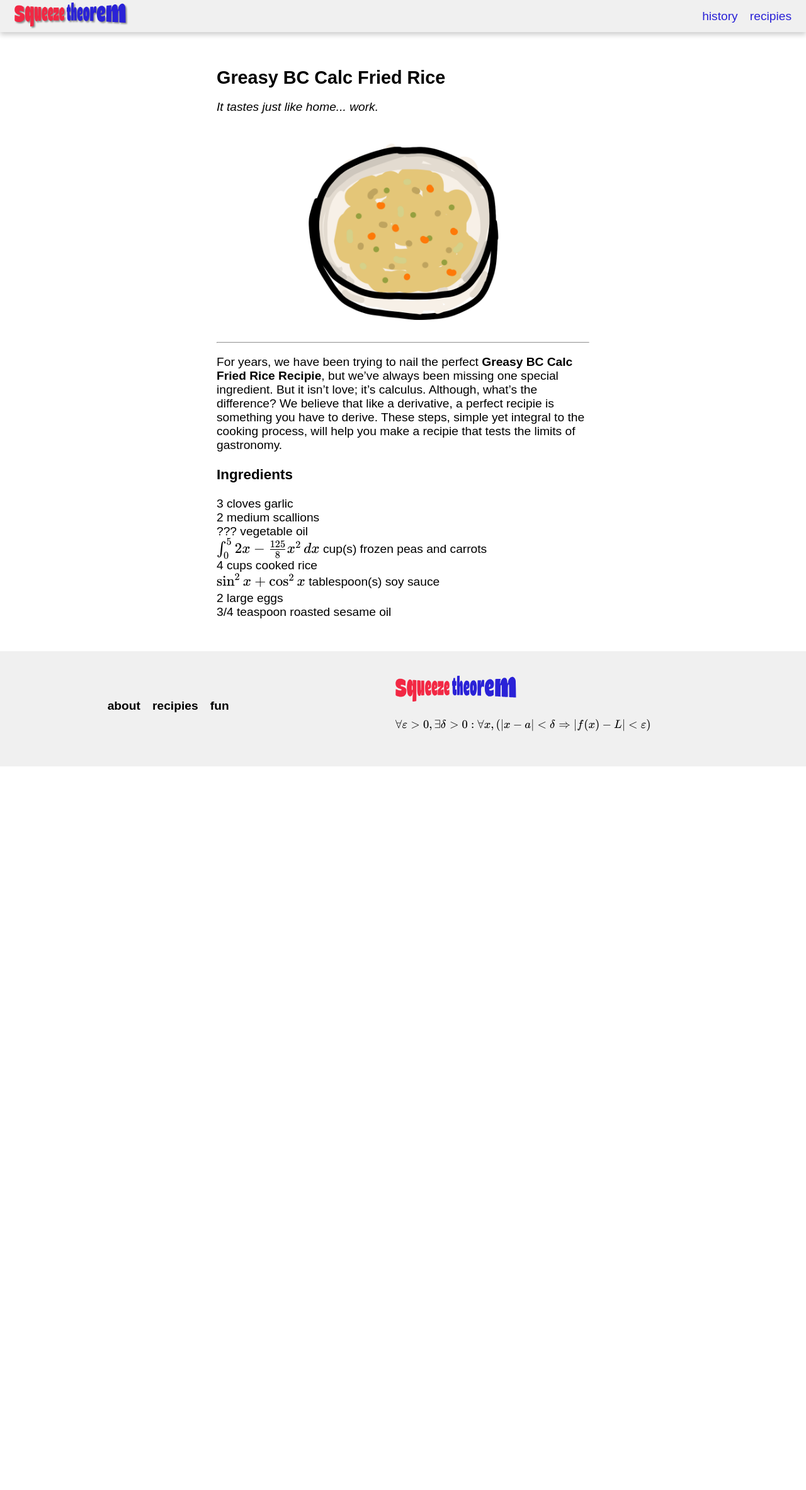
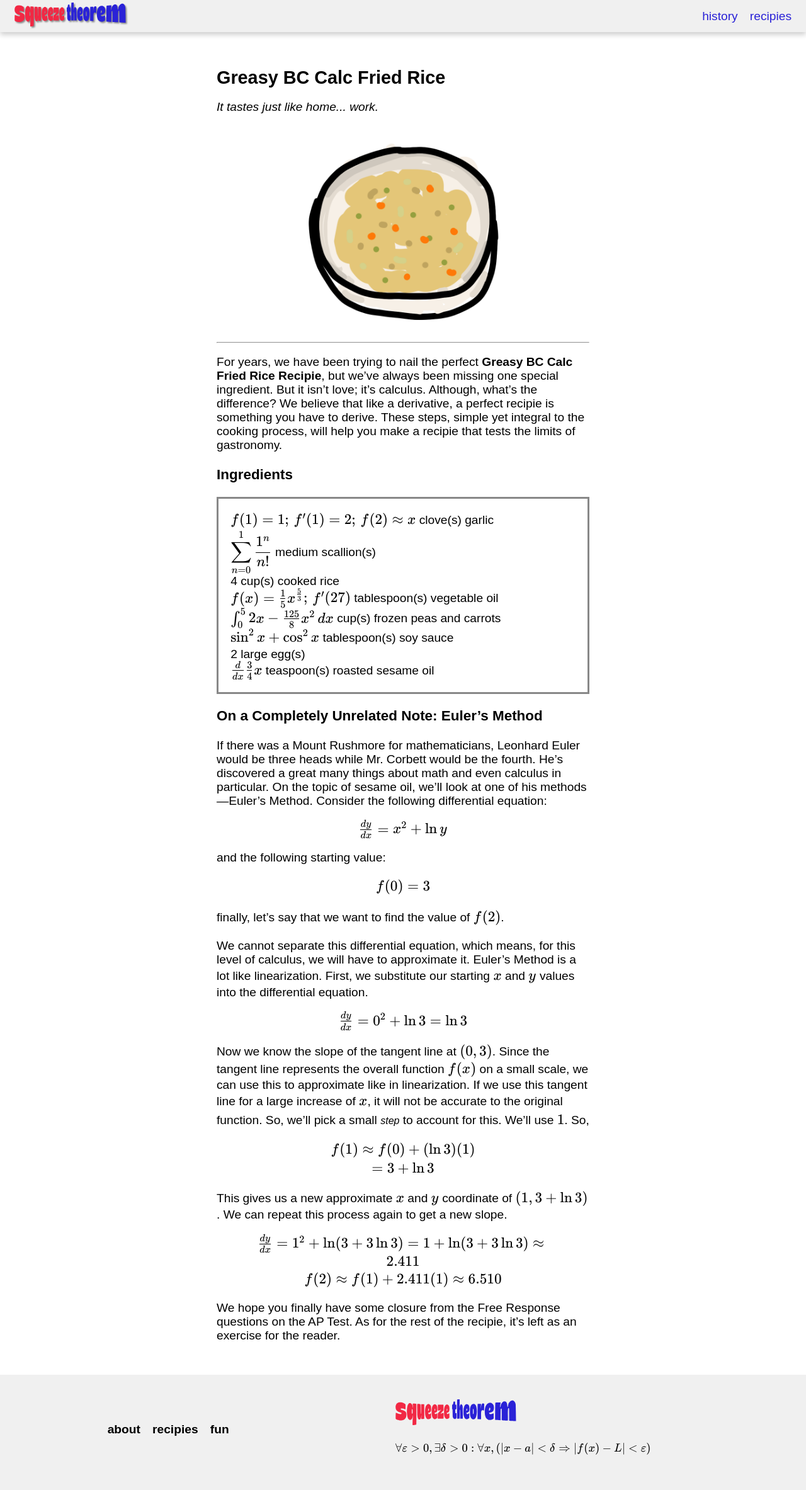
Before and after one commit to braedenlag/squeeze-theorem, a Jekyll site: the page built from recipies/rice.md, in a window 1280 px wide. Shown: the whole page at 63% size. Built offline with Jekyll 4.4.1, drawn with Linux system fonts in a browser that asks for light colours; nearby versions of some CDN libraries; some web fonts are replaced; before the commit the page ends 1217 px from its top, so only the background shows below that.

Commit message:
finished rice recipie

```diff
--- a/assets/header.css
+++ b/assets/header.css
@@ -4,7 +4,7 @@ body, html {
     min-height: 100vh;
     box-sizing: border-box;
     --squeeze-red: #f22844;
-    --squeze-blue: #2a22d7;
+    --squeeze-blue: #2a22d7;
 }
 
 * {
@@ -39,7 +39,7 @@ header.site-header, footer {
         margin: 0;
         padding: 0;
         text-decoration: none;
-        color: var(--squeze-blue);
+        color: var(--squeeze-blue);
     }
 }
 
--- a/recipies/rice.md
+++ b/recipies/rice.md
@@ -11,11 +11,37 @@ For years, we have been trying to nail the perfect **Greasy BC Calc Fried Rice R
 
 ### Ingredients
 
-3 cloves garlic <br>
-2 medium scallions <br>
-??? vegetable oil <br>
-\\(\int_{0}^{5}2{x}-\frac{125}{8}{x}^2\, dx \\) cup(s) frozen peas and carrots <br>
-4 cups cooked rice <br>
-\\(\sin^2{x} + \cos^2{x}\\) tablespoon(s) soy sauce <br>
-2 large eggs <br>
-3/4 teaspoon roasted sesame oil
+<div style="border: 3px solid #888; padding: 1em;">
+\(f(1)=1;\, f^{\prime}(1)=2;\, f(2) \approx x\) clove(s) garlic <br>
+\(\displaystyle\sum_{n=0}^1  \frac{1^n}{n!}\) medium scallion(s) <br>
+4 cup(s) cooked rice <br>
+\(f(x)=\frac{1}{5}x^{\frac{5}{3}};\, f^{\prime}(27)\) tablespoon(s) vegetable oil <br>
+\(\int_{0}^{5}2{x}-\frac{125}{8}{x}^2\, dx \) cup(s) frozen peas and carrots <br>
+\(\sin^2{x} + \cos^2{x}\) tablespoon(s) soy sauce <br>
+2 large egg(s) <br>
+\(\frac{d}{dx} \frac{3}{4}x\) teaspoon(s) roasted sesame oil
+</div>
+
+### On a Completely Unrelated Note: Euler's Method
+
+If there was a Mount Rushmore for mathematicians, Leonhard Euler would be three heads while Mr. Corbett would be the fourth. He's discovered a great many things about math and even calculus in particular. On the topic of sesame oil, we'll look at one of his methods—Euler's Method. Consider the following differential equation:
+> \\(\frac{dy}{dx} = x^2 + \ln y\\)
+
+and the following starting value:
+> \\(f(0) = 3\\)
+
+finally, let's say that we want to find the value of \\(f(2)\\).
+
+We cannot separate this differential equation, which means, for this level of calculus, we will have to approximate it. Euler's Method is a lot like linearization. First, we substitute our starting \\(x\\) and \\(y\\) values into the differential equation.
+
+> \\(\frac{dy}{dx} = 0^2 + \ln 3 = \ln 3\\)
+
+Now we know the slope of the tangent line at \\((0, 3)\\). Since the tangent line represents the overall function \\(f(x)\\) on a small scale, we can use this to approximate like in linearization. If we use this tangent line for a large increase of \\(x\\), it will not be accurate to the original function. So, we'll pick a small <em><small>step</small></em> to account for this. We'll use \\(1\\). So,
+> \\(f(1) \approx f(0) + (\ln 3)(1)\\) <br>
+> \\(= 3 + \ln 3\\)
+
+This gives us a new approximate \\(x\\) and \\(y\\) coordinate of \\((1, 3 + \ln 3)\\). We can repeat this process again to get a new slope.
+> \\(\frac{dy}{dx} = 1^2 + \ln(3 + 3\ln 3) = 1 + \ln(3 + 3\ln 3) \approx 2.411\\) <br>
+> \\(f(2) \approx f(1) + 2.411(1) \approx 6.510\\)
+
+We hope you finally have some closure from the Free Response questions on the AP Test. As for the rest of the recipie, it's left as an exercise for the reader.
```
